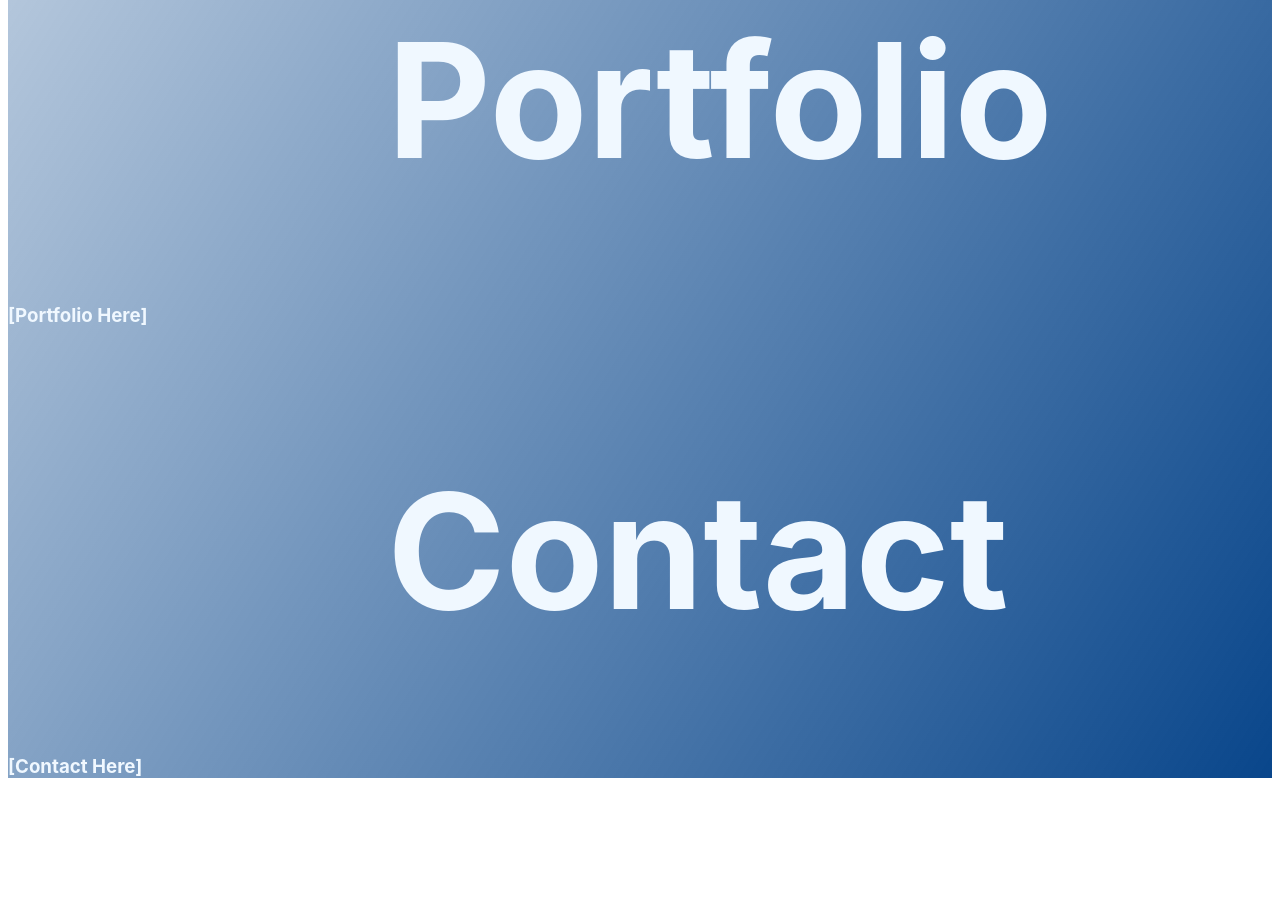
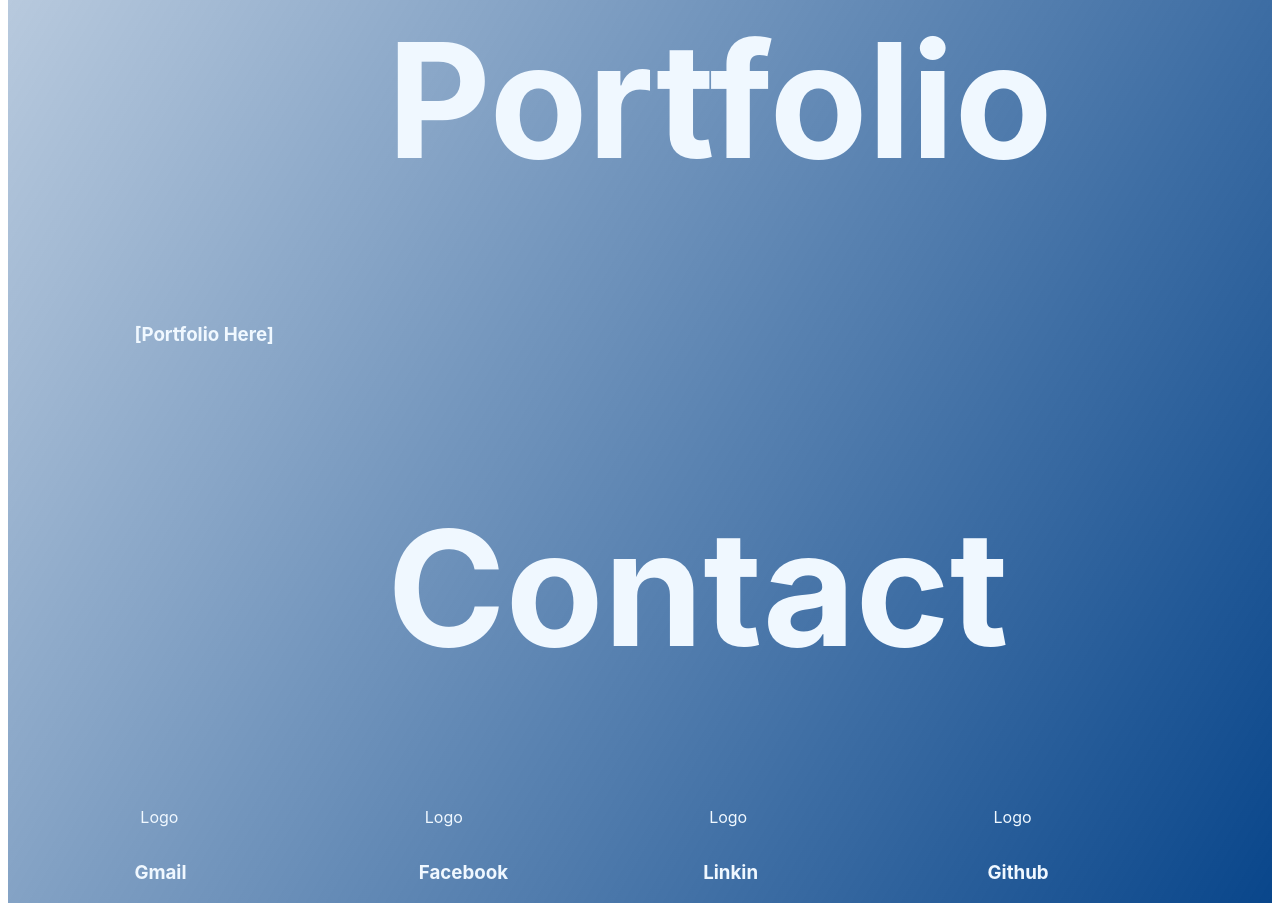
Before and after one commit to blacOOil/MyNewPortfolio, a website built with Vite: page Web.Portfolio/index.html in a window 1280 px wide. Shown: the part 1289-2200 px from the top of the page. Before the commit the page ends 2086 px from the top, so only its background shows below. Built offline with nearby package versions, Linux system fonts and the light colour scheme; animation ran at ten frames a second; files whose address does not match are found by name.

Commit message:
Fix_Contact

```diff
--- a/Web.Portfolio/index.html
+++ b/Web.Portfolio/index.html
@@ -54,7 +54,22 @@
     <div class="Contact">
         <h1>Contact</h1>
         <div class="ContactList">
-          <h3> [Contact Here]</h3>
+          <div>
+            <div class="ContactLogo"><p>Logo </p></div>
+            <h3> Gmail</h3>
+          </div>
+          <div>
+             <div class="ContactLogo"><p>Logo </p></div>
+            <h3> Facebook </h3>
+          </div>
+          <div>
+             <div class="ContactLogo" ><p>Logo </p></div>
+            <h3> Linkin </h3>
+          </div>
+           <div>
+             <div class="ContactLogo" ><p>Logo </p></div>
+            <h3> Github </h3>
+          </div>
         </div>
  <script type="importmap">
 {
--- a/Web.Portfolio/src/styles/main.css
+++ b/Web.Portfolio/src/styles/main.css
@@ -149,6 +149,11 @@ ul{
     animation-timeline: view();
     animation-range: entry 0% cover 20%;
 }
+.PortfolioList {
+    padding-left: 10%;
+ display: grid;
+    grid-template-columns: 50% 50%;
+}
 .ExperienceList {
  display: grid;
     grid-template-columns: 30% 70%;
@@ -162,6 +167,20 @@ ul{
     animation-timeline: view();
     animation-range: entry 0% cover 20%;
 }
+.ContactList {
+    padding-left: 10%;
+ display: grid;
+    grid-template-columns: 25% 25% 25% 25%;
+}
+.ContactLogo {
+  width: 50px;
+  height: 50px;
+
+  border-radius: 50%;
+  display: flex;
+  justify-content: center;
+  align-items: center;
+}
 canvas {
   position: fixed;
   top: 0;
```
